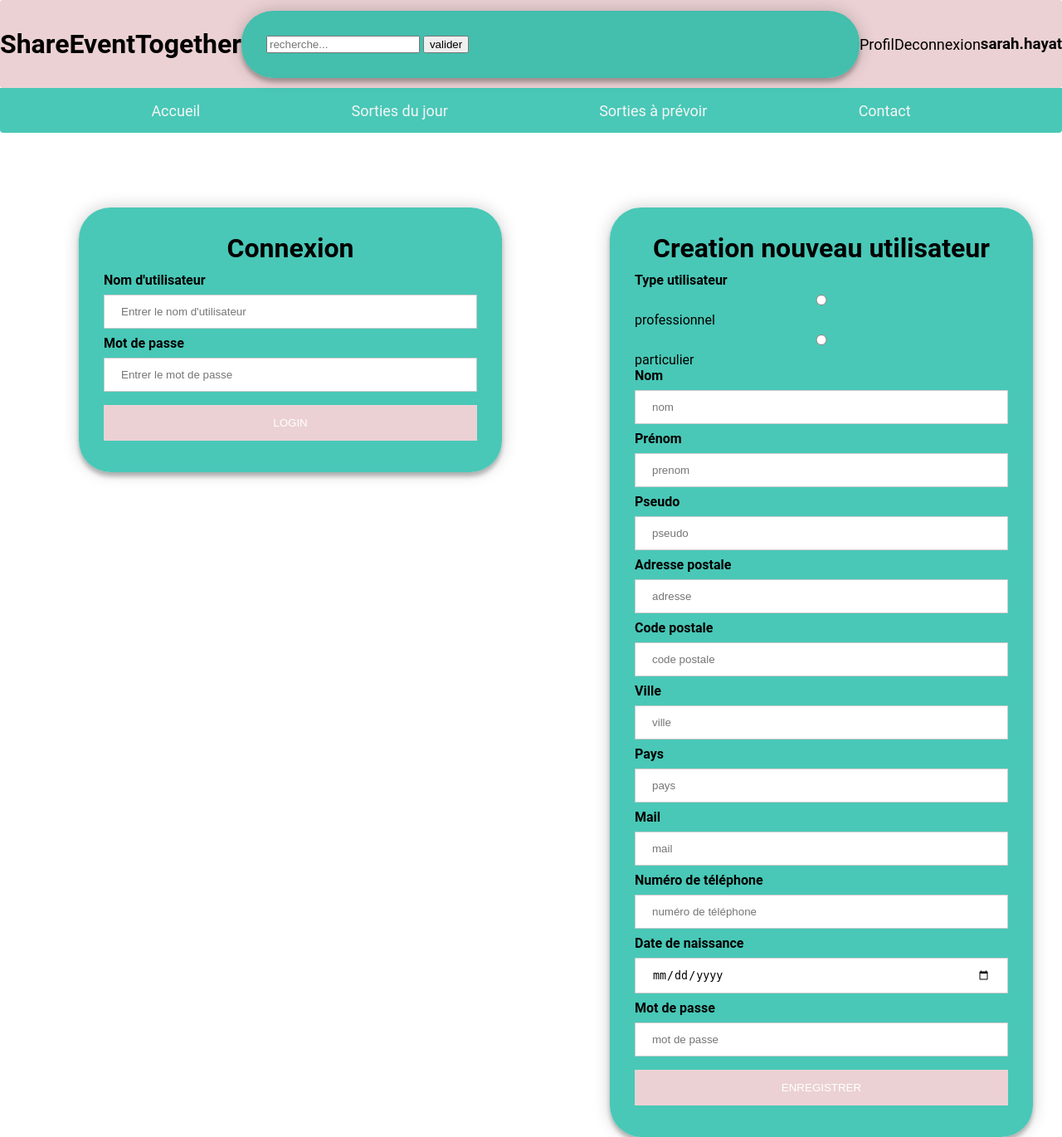
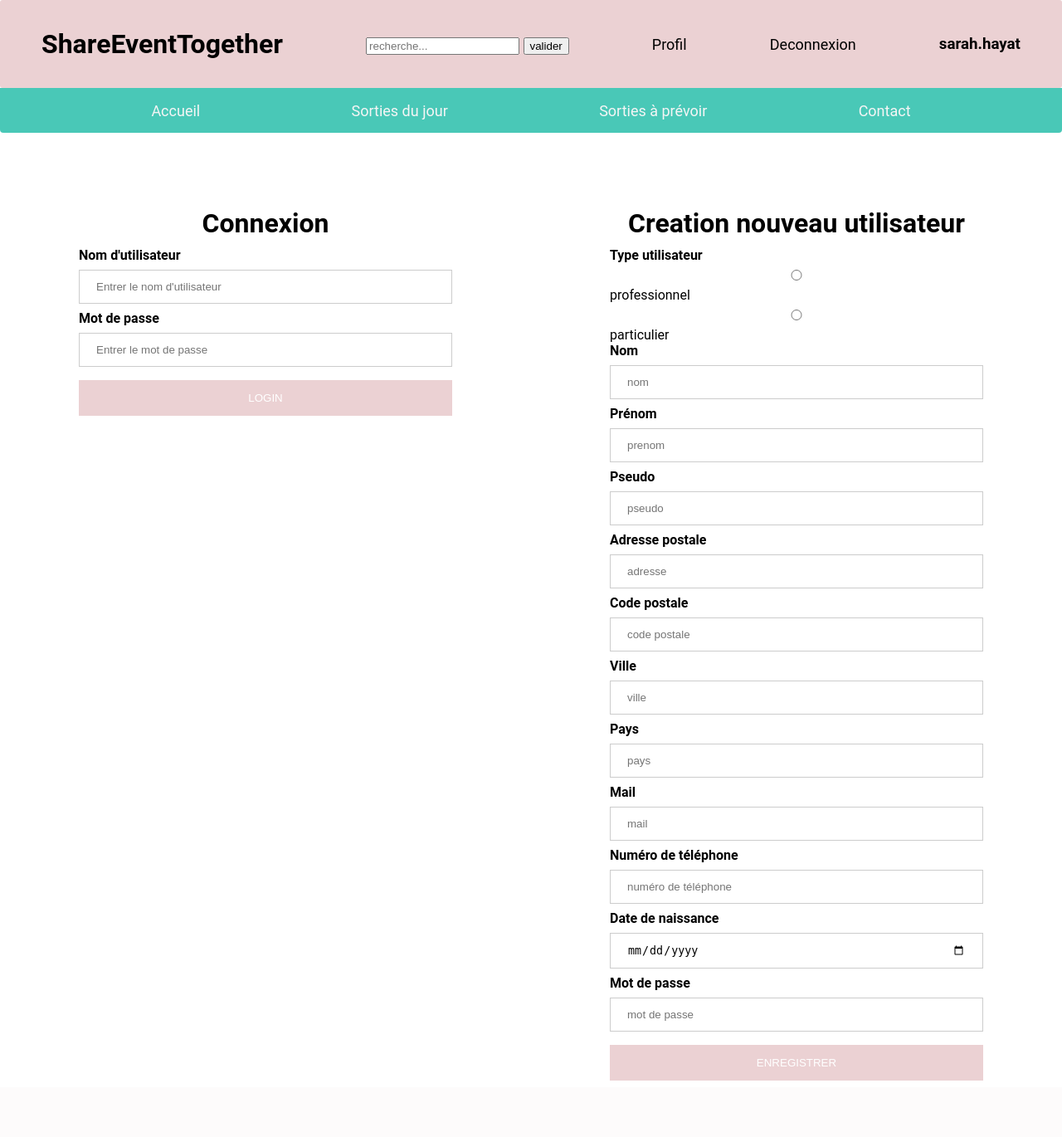
Before and after one commit to SarahHayat/Labday, a PHP site: page /php/connect.php in a window 1280 px wide. Shown: the whole page at 83% size. After the commit the page ends 1302 px from the top, so only its background shows below. Run offline with PHP 8.4, Linux system fonts and the light colour scheme; a user stored in the database is signed in.

Commit message:
fix la moitié du css

```diff
--- a/assets/css/connect.css
+++ b/assets/css/connect.css
@@ -27,7 +27,7 @@ body {
     margin-top:5%;
 }
 /* Bordered form */
-form {
+form .connexion .creer .contact {
     width:100%;
     padding: 30px;
     background : rgba(23, 185, 163, 0.78) !important;
@@ -64,3 +64,7 @@ form {
     color: #EBD1D3;
     border: 1px solid #EBD1D3;
 }
+.search {
+     height: 20px;
+     font-size: large;
+ }
--- a/assets/css/headerConnect.css
+++ b/assets/css/headerConnect.css
@@ -42,7 +42,7 @@ header{
     margin-bottom: 2px;
 }
 
-#search {
-    height: 20px;
-    font-size: large;
+search {
+    height: 20px;!important
+    font-size: large;!important
 }
--- a/php/connect.php
+++ b/php/connect.php
@@ -27,7 +27,7 @@ else{
     <div class="container">
         <!-- zone de connexion -->
 
-        <form action="../controllers/connexion.php" method="POST">
+        <form action="../controllers/connexion.php" method="POST" class="connexion">
             <h1>Connexion</h1>
 
             <label><b>Nom d'utilisateur</b></label>
@@ -41,7 +41,7 @@ else{
         </form>
     </div>
     <div class="container">
-        <form action="../controllers/connexion.php" method="post">
+        <form action="../controllers/connexion.php" method="post" class="creer">
             <h1> Creation nouveau utilisateur</h1>
 
             <label><b>Type utilisateur</b></label></br>
--- a/php/contact.php
+++ b/php/contact.php
@@ -30,7 +30,7 @@ else{
         <p>Des questions? Remplissez le formulaire et nous vous répondrons du mieux possible</p>
     </div>
     <div class="container">
-        <form action="action_page.php">
+        <form action="action_page.php" class="contact">
             <div class="list">
 
             </div>
--- a/php/creerEvent.php
+++ b/php/creerEvent.php
@@ -23,7 +23,7 @@ else{
 }
 
 ?>
-<form action="../controllers/request.php" method="post" class="container fond">
+<form action="../controllers/request.php" method="post" class="container fond creer">
     <h1> Creation nouveau Evenement</h1>
 
     <label><b>Titre</b></label>
--- a/php/headerConnect.php
+++ b/php/headerConnect.php
@@ -9,7 +9,7 @@
 <header class="header">
     <div class="menuHaut">
         <h1 id="title"> ShareEventTogether</h1>
-        <form action="recherche.php" method="get">
+        <form action="recherche.php" method="get" class="search">
             <input type="search" name="search" placeholder="recherche...">
             <input type="submit" value="valider">
         </form>
```
Also changed, not shown: php/sortieAPrevoir.php (+9 -10 lines).
